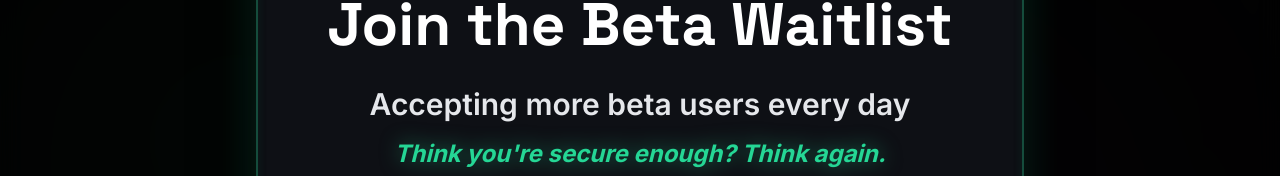
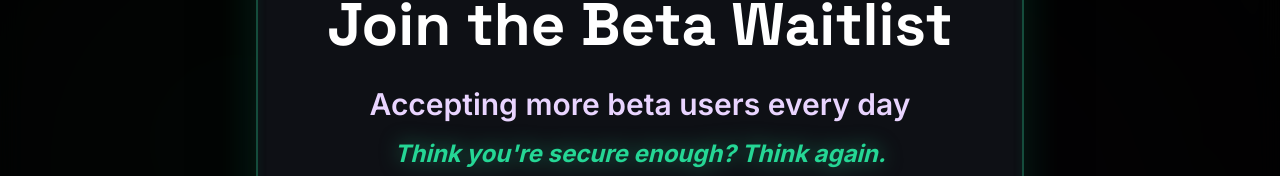
Before and after one commit to ShieldNEST-org/marketing_page, a Next.js app: page / in a window 1280 px wide. Both pictures are taken after a click on the button "Launch App →". Shown: the part 200-376 px from the top of the page. Built offline with nearby package versions, Linux system fonts and the light colour scheme.

Commit message:
Update modal subtitle color to purple for better visual appeal

```diff
--- a/app/page.tsx
+++ b/app/page.tsx
@@ -638,7 +638,7 @@ export default function Home() {
                 Join the Beta Waitlist
               </h2>
 
-              <p className="text-2xl sm:text-3xl text-gray-200 mb-4 font-semibold">
+              <p className="text-2xl sm:text-3xl text-purple-200 mb-4 font-semibold">
                 Accepting more beta users every day
               </p>
 
```
